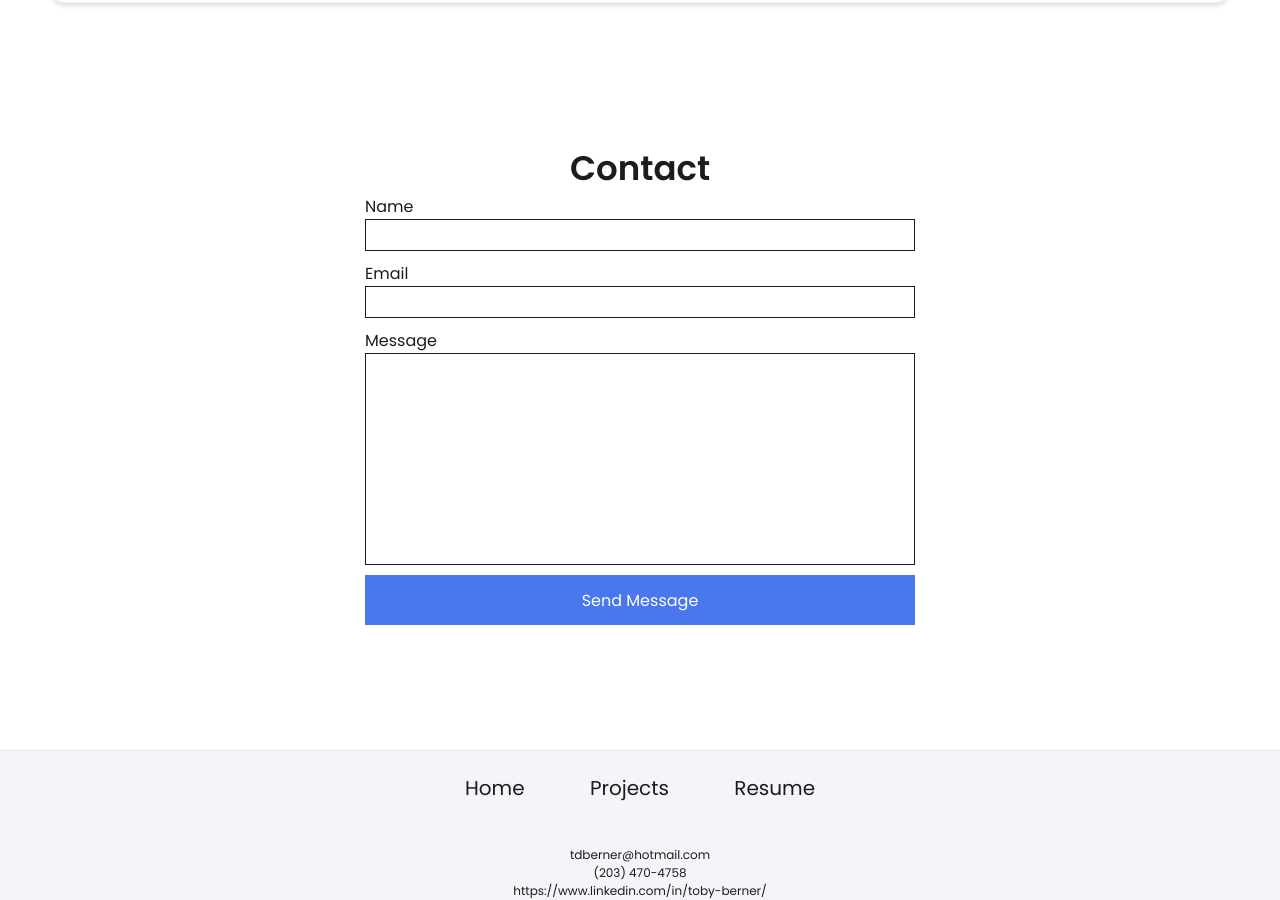
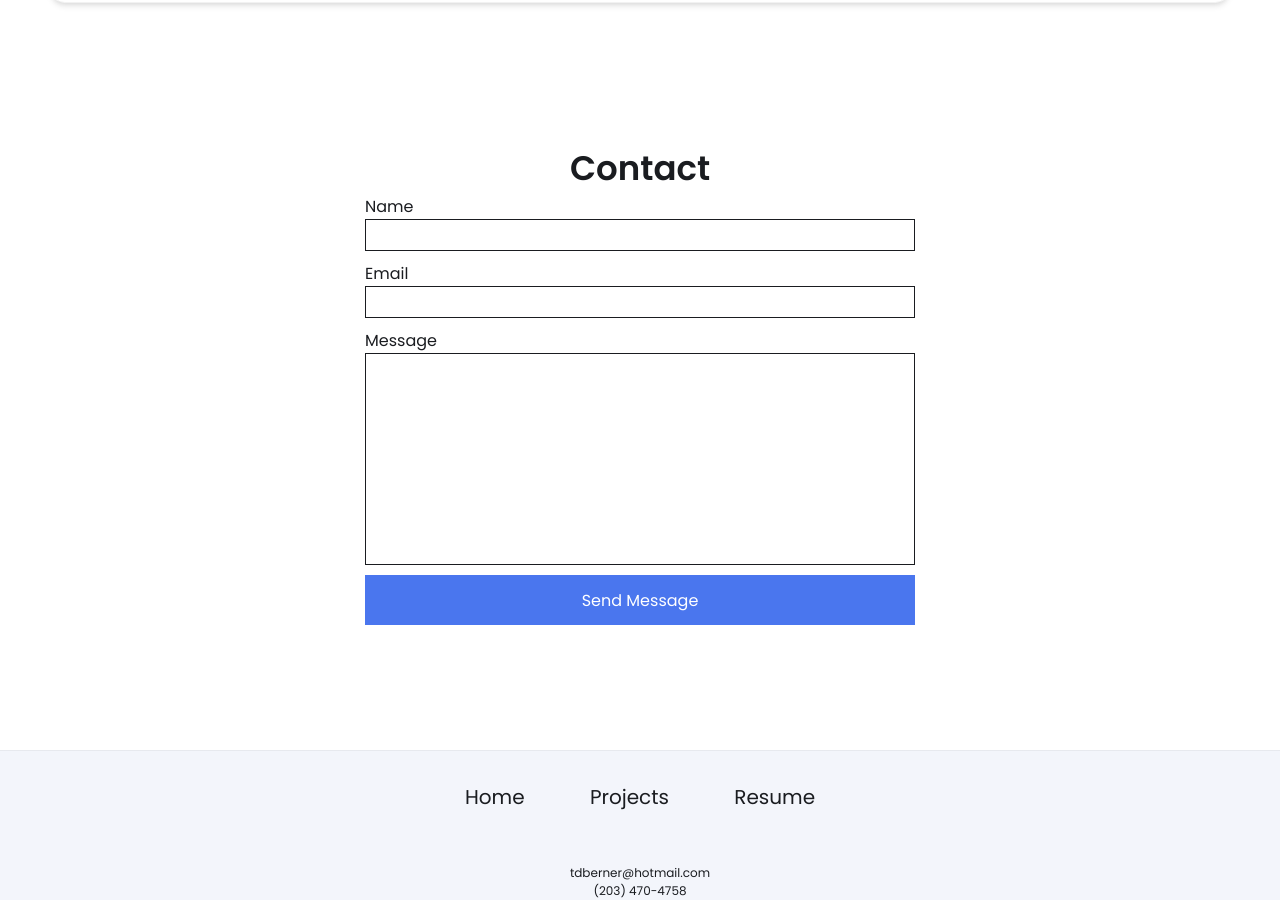
Before and after one commit to tdberner/tdberner.github.io, a Jekyll site: the page built from index.html, in a window 1280 px wide and 900 px high, scrolled down 2244 px. Built offline with Jekyll 4.4.1, drawn with Linux system fonts in a browser that asks for light colours.

Commit message:
Update footer.html

```diff
--- a/_includes/footer.html
+++ b/_includes/footer.html
@@ -15,6 +15,5 @@
     <div class="license">
         <span>tdberner@hotmail.com</span>
         <p>(203) 470-4758</p>
-        <p>https://www.linkedin.com/in/toby-berner/</p>
     </div>
 </footer>
```
